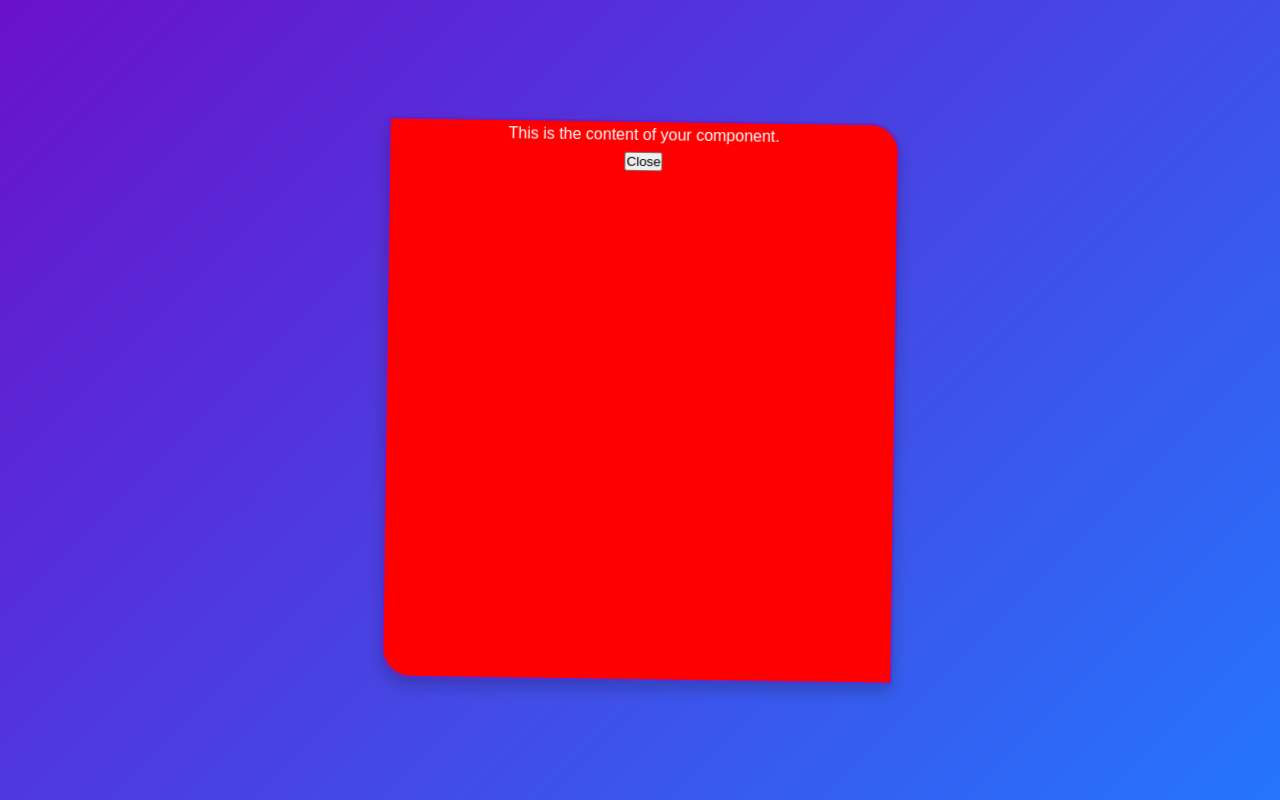
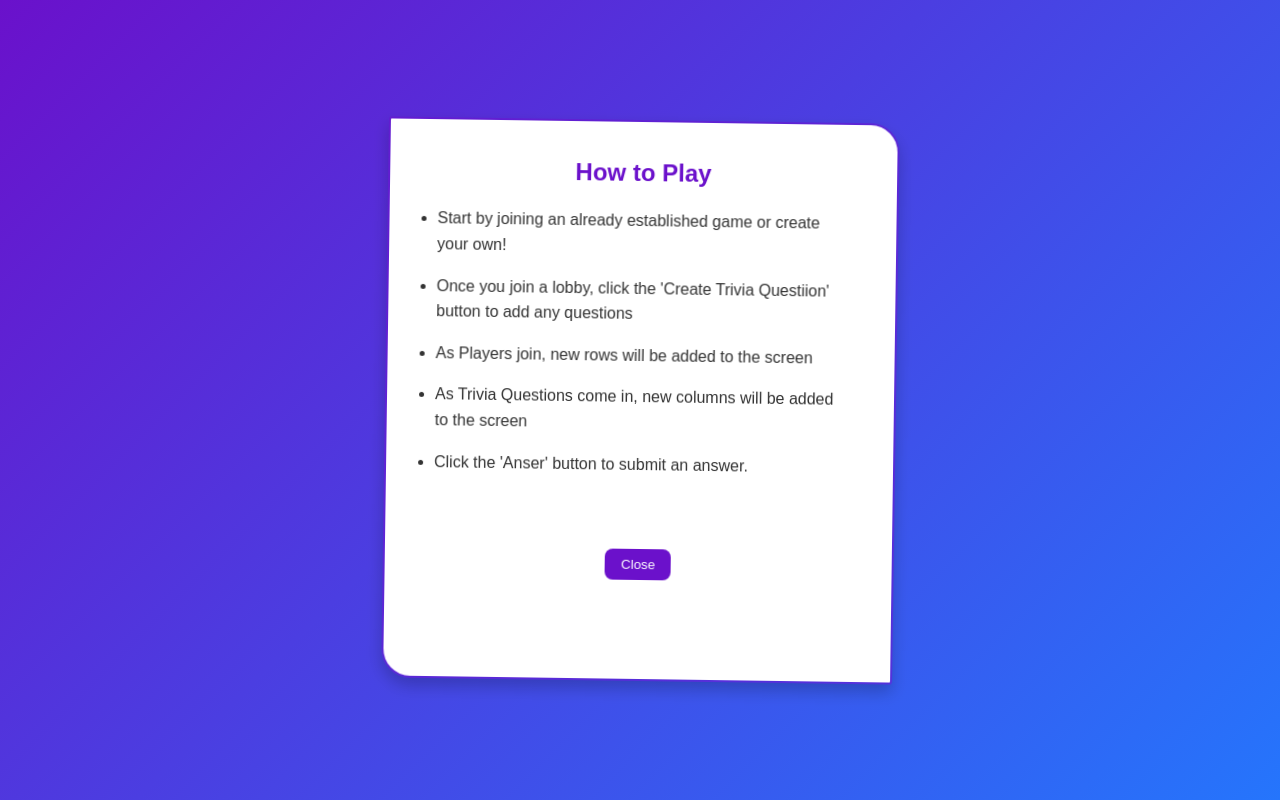
Before and after one commit to bradenborman/group-trivia, a React app in the folder group-trivia-client/: page /home in a window 1280 px wide. Built offline with nearby package versions, Linux system fonts and the light colour scheme; a web font is replaced by a local one.

Commit message:
How to play content

```diff
--- a/group-trivia-client/src/components/menu/menu.scss
+++ b/group-trivia-client/src/components/menu/menu.scss
@@ -32,8 +32,49 @@
 
             &.show {
                 opacity: 1;
-                background-color: red;
                 width: 100%;
+            }
+
+            .content {
+                background: #fff;
+                padding: 2rem 3rem;
+                width: 100%;
+                height: 100%;
+                text-align: center;
+                color: #333;
+                font-family: 'Arial', sans-serif;
+
+                h4 {
+                    font-size: 1.5rem;
+                    margin-bottom: 1rem;
+                    color: #6b11cb;
+                }
+
+                ul {
+                    list-style-type: disc;
+                    text-align: left;
+                    margin-bottom: 1.5rem;
+
+                    li {
+                        margin-bottom: 1rem;
+                        font-size: 1rem;
+                    }
+                }
+
+                .close-button {
+                    background-color: #6b11cb;
+                    color: white;
+                    border: none;
+                    padding: 0.5rem 1rem;
+                    border-radius: 0.5rem;
+                    cursor: pointer;
+                    transition: background-color 0.3s ease;
+                    margin-top: 3rem;
+
+                    &:hover {
+                        background-color: #5a0fb8;
+                    }
+                }
             }
         }
 
--- a/group-trivia-client/src/components/menu/menu.tsx
+++ b/group-trivia-client/src/components/menu/menu.tsx
@@ -125,8 +125,14 @@ const Menu: React.FC = () => {
                 </div>
                 <div className={'how-to-play-wrapper ' + (showRules ? 'show' : '')}>
                     <div className="content">
-                        {/* Content of your component */}
-                        <p>This is the content of your component.</p>
+                        <h4>How to Play</h4>
+                        <ul>
+                            <li>Start by joining an already established game or create your own!</li>
+                            <li>Once you join a lobby, click the 'Create Trivia Questiion' button to add any questions</li>
+                            <li>As Players join, new rows will be added to the screen</li>
+                            <li>As Trivia Questions come in, new columns will be added to the screen</li>
+                            <li>Click the 'Anser' button to submit an answer.</li>
+                        </ul>
                         <button className="close-button" onClick={() => setShowRules(false)}>Close</button>
                     </div>
                 </div>
```
